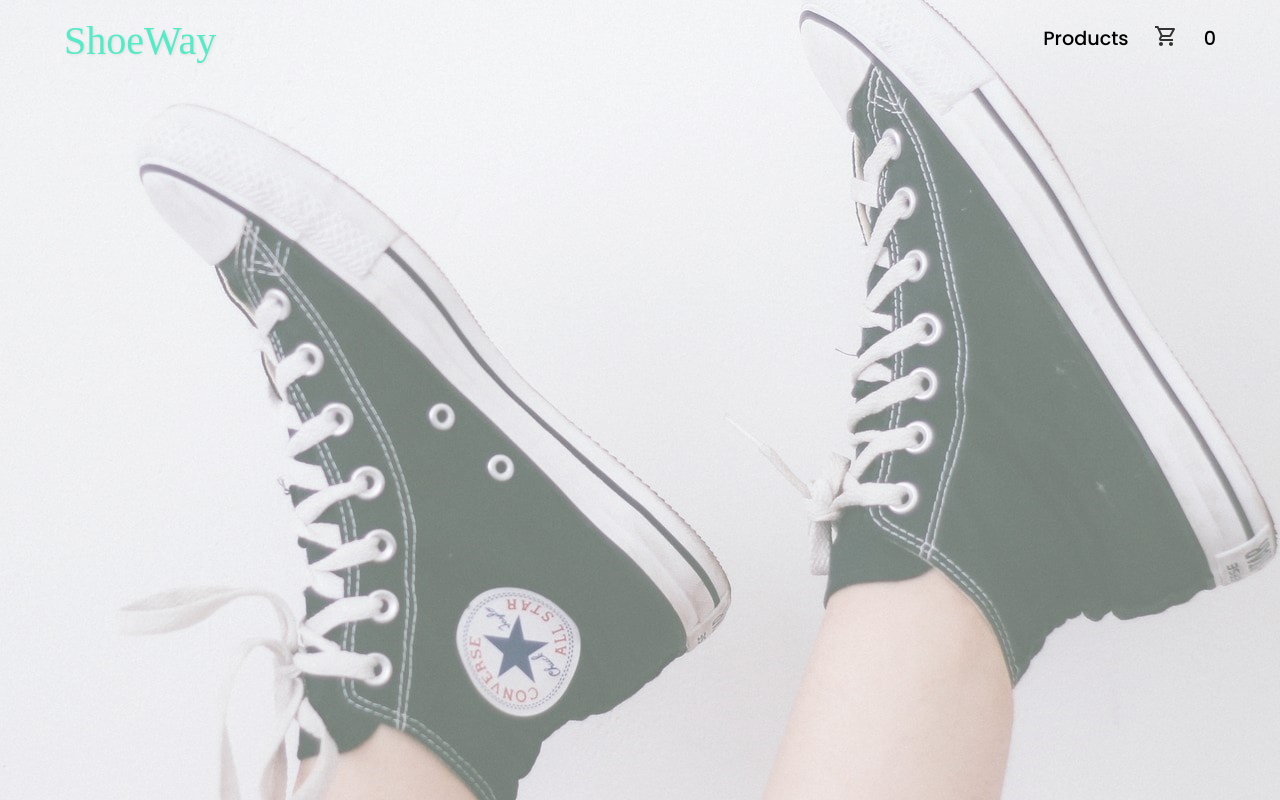
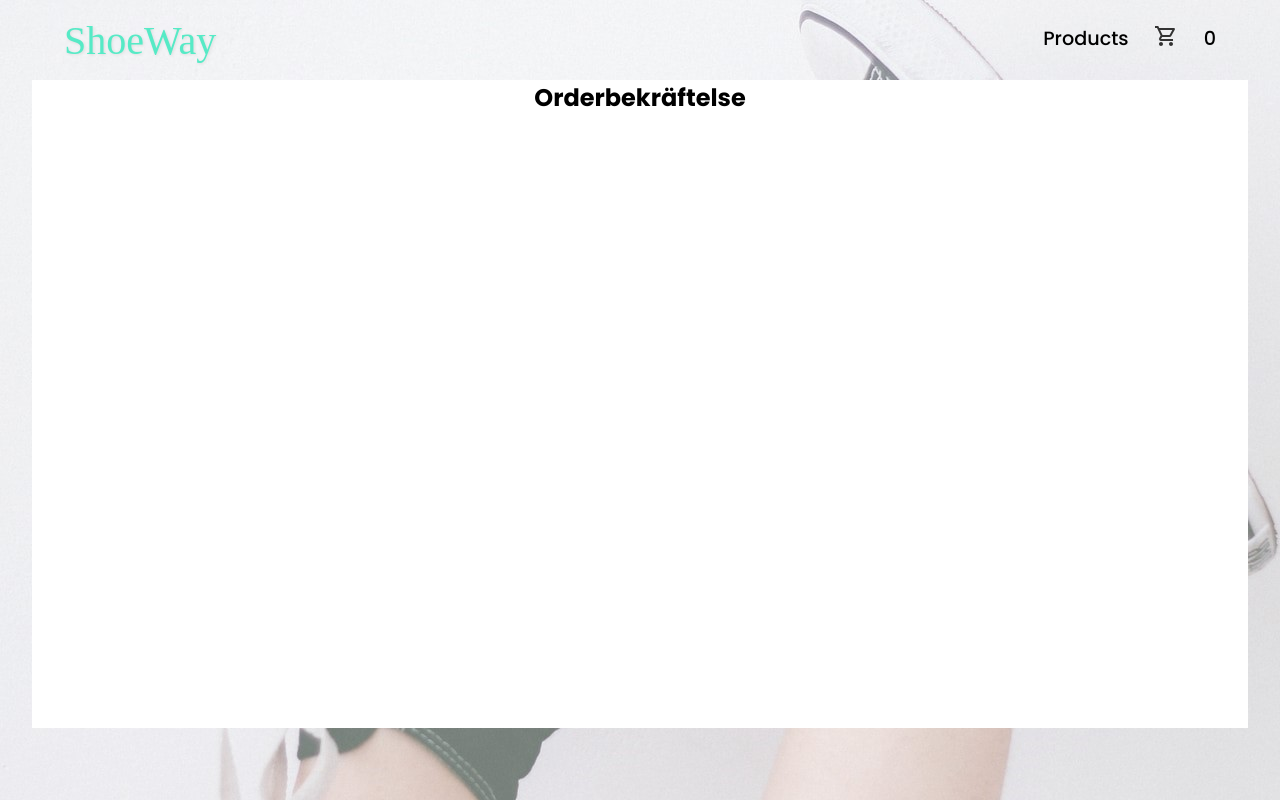
Before and after one commit to PetterFogel/react-e-store, a React (Create React App) app: page /orderview in a window 1280 px wide. Built offline with nearby package versions, Linux system fonts and the light colour scheme; a web font is replaced by a local one.

Commit message:
Add orderconfirmation

```diff
--- a/src/components/Checkout/Checkout.tsx
+++ b/src/components/Checkout/Checkout.tsx
@@ -10,6 +10,7 @@ import { Button } from "@material-ui/core";
 import Accordian from "./Accordian/Accordian";
 import RemoveCircleIcon from "@material-ui/icons/RemoveCircle";
 import AddCircleIcon from "@material-ui/icons/AddCircle";
+import { Link } from "react-router-dom";
 
 interface Props {}
 interface State {
@@ -36,9 +37,10 @@ class Checkout extends Component<Props, State> {
             <h2 className="checkout-title">Checkout</h2>
             <Accordian />
           </form>
-          <Button variant="contained" style={btnMedium}>
-            Confirm Order
-          </Button>
+          <Link to="/orderview" style={{textDecoration: 'none', zIndex: 1}}>
+            <Button variant="contained" style={btnMedium}> Confirm Order</Button>
+          </Link>
+
         </div>
 
         <div className="order-container">
--- a/src/components/Main/MainContent.tsx
+++ b/src/components/Main/MainContent.tsx
@@ -6,6 +6,7 @@ import { Route, Switch } from 'react-router';
 import ProductItem from './ProductItem';
 import { ProductData } from '../../data/productData'
 import Checkout from '../Checkout/Checkout';
+import OrderView from '../Orderview/OrderView';
 
 function MainContent() {
     return (
@@ -25,6 +26,9 @@ function MainContent() {
           <Route path="/checkout">
             <Checkout/>
           </Route>
+          <Route path="/orderview">
+            <OrderView/>
+          </Route>
         </Switch>
       </main>
     );
--- /dev/null
+++ b/src/components/Orderview/CartItems.tsx
@@ -0,0 +1,26 @@
+import React, { Component } from 'react'
+import { CartContext } from '../../contexts/CartContext';
+import '../../style/cartItems.css'
+
+class CartItems extends Component {
+    context!: React.ContextType<typeof CartContext>;
+    static contextType = CartContext;
+
+    render() {
+        const newCart = [...this.context.cart]
+        return(
+            <div className="orderView-container">
+                {newCart.map((product) =>
+                <div className="order-div">
+                    <h3>{product.title}</h3>
+                    <img src={product.image}></img>
+                    <p>{product.price}</p>
+                    <p>{product.quantity}</p>
+                </div>
+                )}
+            </div>
+        )
+    }
+}
+
+export default CartItems;
--- /dev/null
+++ b/src/components/Orderview/OrderView.tsx
@@ -0,0 +1,32 @@
+import { CSSProperties } from '@material-ui/styles';
+import React, { Component } from 'react'
+import CartItems from './CartItems';
+import TimeOut from './TimeOut';
+
+
+class OrderView extends Component<{}> {
+
+    render() {
+      return(
+          <div style={rootStyle}>
+              <h2>Orderbekräftelse</h2>
+            <TimeOut>
+                <div style={rootStyle}>
+                    <CartItems/>
+                </div>
+            </TimeOut>
+          </div>
+        )
+    }
+}
+const rootStyle: CSSProperties = {
+    width: '100%',
+    height: '90%',
+    background: 'white',
+    display: 'flex',
+    flexDirection: 'column',
+    alignItems: 'center'
+}
+
+
+export default OrderView;
--- /dev/null
+++ b/src/components/Orderview/TimeOut.tsx
@@ -0,0 +1,51 @@
+import { CircularProgress, LinearProgress } from '@material-ui/core';
+import React, { Component, CSSProperties, useEffect } from 'react'
+import { CartContext } from '../../contexts/CartContext';
+
+interface Props{
+
+}
+interface State {
+    hidden: boolean
+}
+
+class TimeOut extends Component<{}, State> {
+    context!: React.ContextType<typeof CartContext>;
+    static contextType = CartContext;
+    constructor(props: Props) {
+        super(props)
+        this.state = {hidden: true}
+    }
+
+    componentDidMount() {
+        setTimeout(() => {
+            this.setState({hidden: false});
+
+        }, 3000)
+        setTimeout(() => {
+            this.context.emptyCart()
+        }, 10000)
+    }
+    render() {
+        return this.state.hidden?
+        <div style={rootStyle}>
+            <CircularProgress style={loaderStyle}/>
+        </div>
+        :
+        this.props.children;
+    }
+}
+
+const rootStyle: CSSProperties = {
+    width: '100%',
+    height: '100%',
+    display: 'flex',
+    justifyContent: 'center',
+    alignItems: 'center'
+}
+
+const loaderStyle: CSSProperties = {
+    height: '10rem',
+    width: '10rem'
+}
+export default TimeOut;
--- a/src/contexts/CartContext.tsx
+++ b/src/contexts/CartContext.tsx
@@ -10,6 +10,7 @@ interface ContextProps extends State {
   addToCart: (product: Product) => void;
   removeFromCart: (product: Product) => void;
   deleteItemQty: (product: Product) => void;
+  emptyCart: () => void;
 }
 
 export const CartContext = createContext<ContextProps>({
@@ -19,6 +20,7 @@ export const CartContext = createContext<ContextProps>({
   addToCart: () => {},
   removeFromCart: () => {},
   deleteItemQty: () => {},
+  emptyCart: () => {}
 });
 
 class CartProvider extends Component<{}, State> {
@@ -76,6 +78,10 @@ class CartProvider extends Component<{}, State> {
     }
   }
 
+  emptyCartItems = () => {
+    this.setState({cart: []})
+  }
+
   render() {
     return (
       <CartContext.Provider
@@ -86,6 +92,7 @@ class CartProvider extends Component<{}, State> {
           addToCart: this.addProductToCart,
           removeFromCart: this.removeProductFromCart,
           deleteItemQty: this.deleteItemFromQty,
+          emptyCart: this.emptyCartItems,
         }}
       >
         {this.props.children}
--- /dev/null
+++ b/src/style/cartItems.css
@@ -0,0 +1,13 @@
+.orderView-container {
+    display: flex;
+}
+
+.order-div {
+    display: flex;
+    flex-direction: column;
+    margin: 1rem;
+}
+
+.order-div img {
+    width: 10rem;
+}
```
